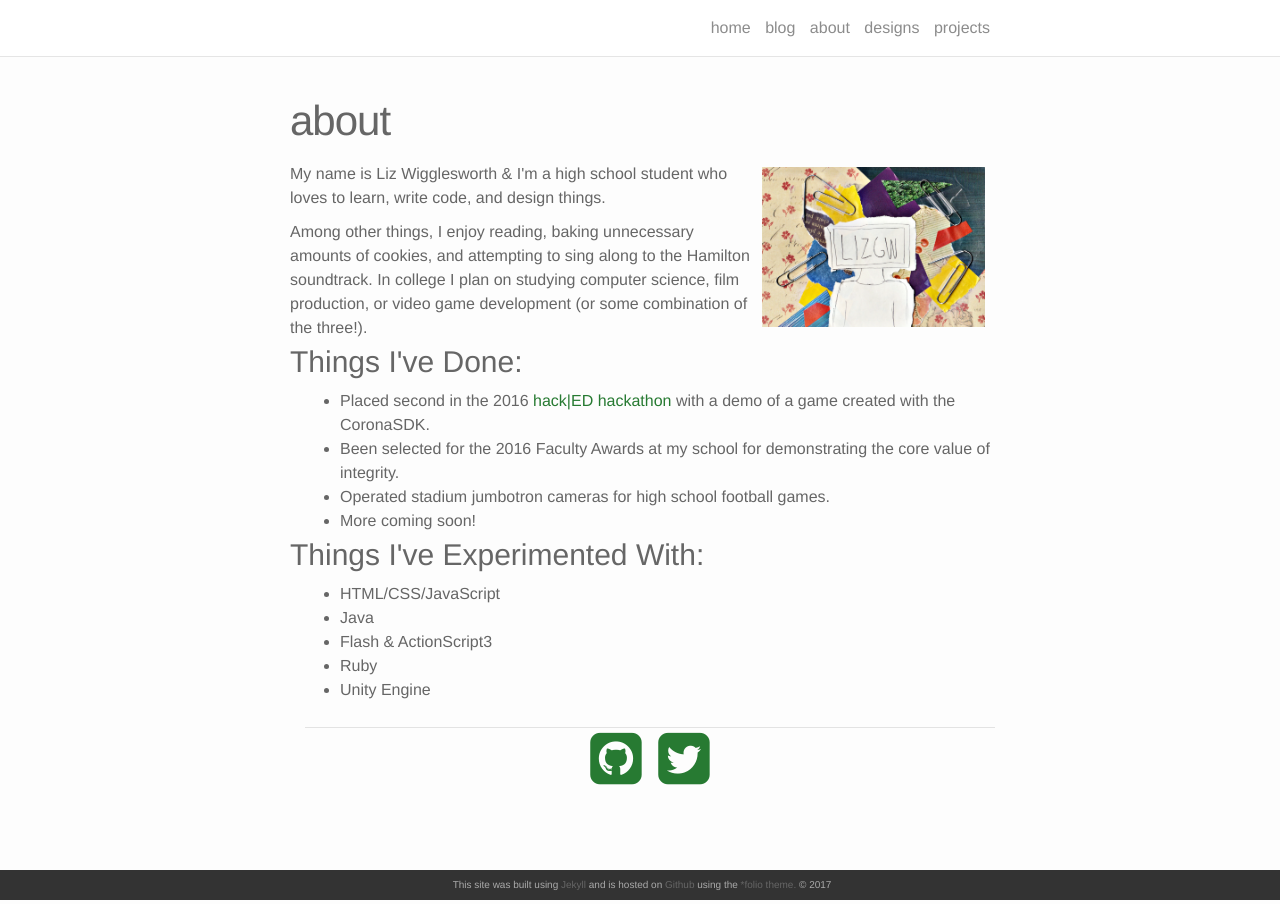
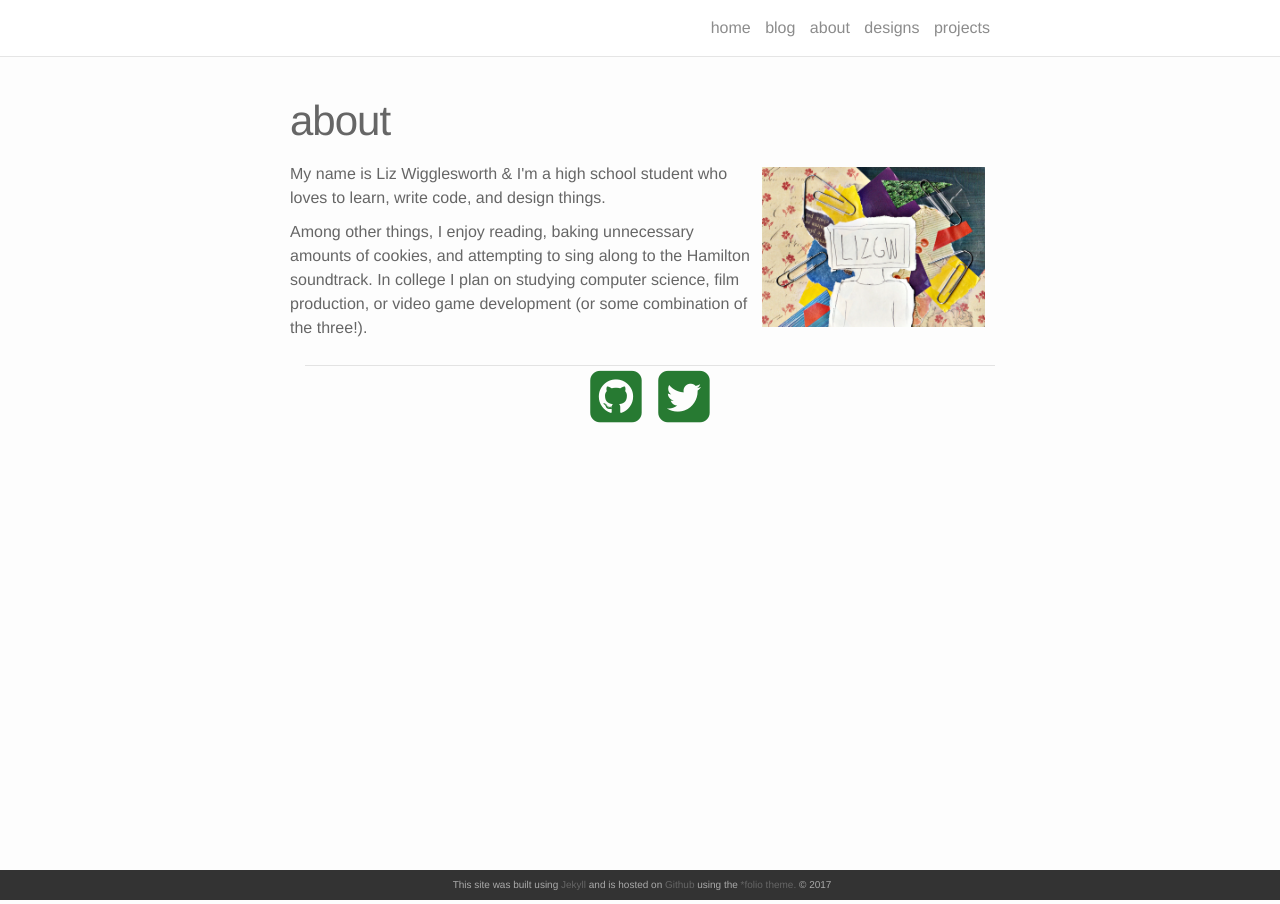
Before and after one commit to gh0staria/gh0staria.github.io, a Jekyll site: the page built from about.html, in a window 1280 px wide. Built offline with Jekyll 4.4.1, drawn with Linux system fonts in a browser that asks for light colours; nearby versions of some CDN libraries.

Commit message:
Simplify about page

```diff
--- a/about.html
+++ b/about.html
@@ -9,21 +9,6 @@ permalink: /about/
 <p>My name is Liz Wigglesworth &amp; I'm a high school student who loves to learn, write code, and design things.</p>
 
 <p>Among other things, I enjoy reading, baking unnecessary amounts of cookies, and attempting to sing along to the Hamilton soundtrack. In college I plan on studying computer science, film production, or video game development (or some combination of the  three!).</p>
-<h3>Things I've Done:</h3>
-<ul>
-	<li>Placed second in the 2016 <a href="http://hack-ed.ntec-inc.org/education/" target="_blank">hack|ED hackathon</a> with a demo of a game created with the CoronaSDK.</li>
-	<li>Been selected for the 2016 Faculty Awards at my school for demonstrating the core value of integrity.</li>
-	<li>Operated stadium jumbotron cameras for high school football games.</li>
-	<li>More coming soon!</li>
-</ul>
-<h3>Things I've Experimented With:</h3>
-<ul>
-	<li>HTML/CSS/JavaScript</li>
-	<li>Java</li>
-	<li>Flash &amp; ActionScript3</li>
-	<li>Ruby</li>
-	<li>Unity Engine</li>
-</ul>
 
 <span class="contacticon col three center">
 	<hr/>
```
